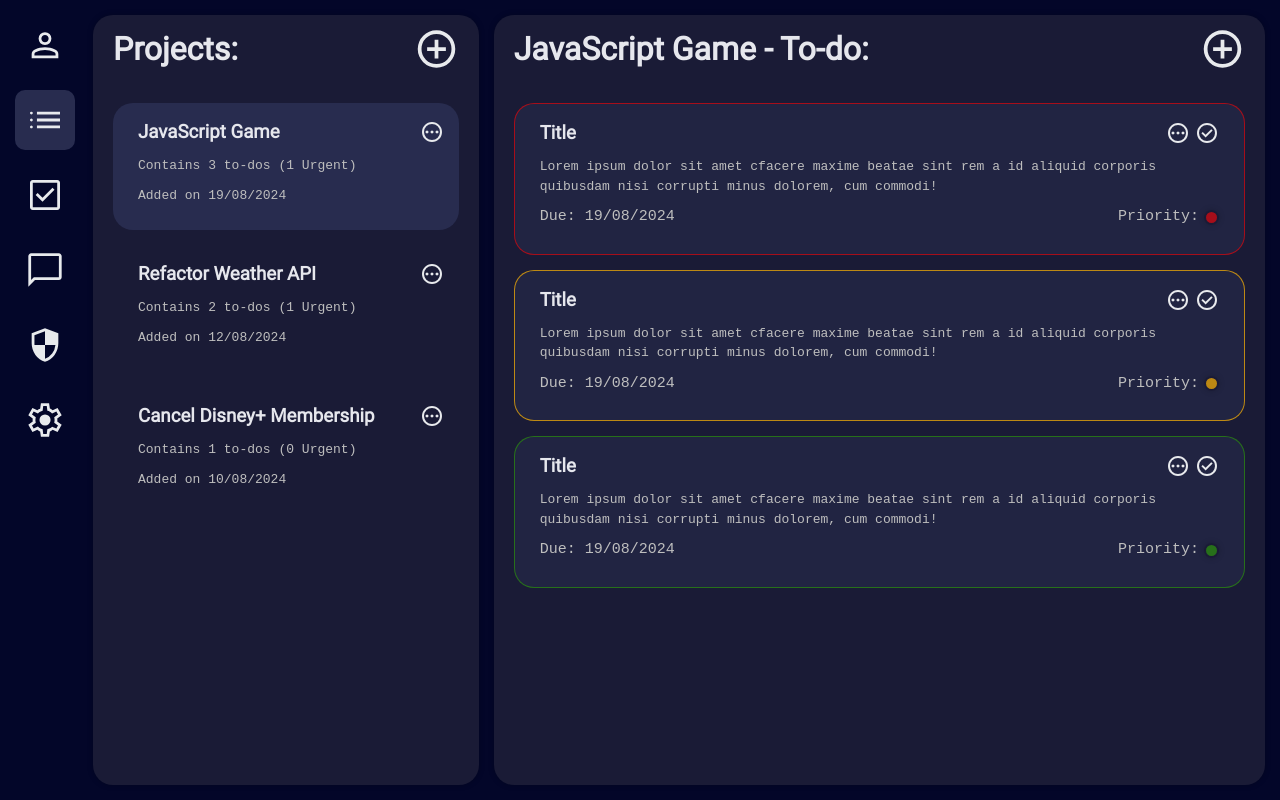
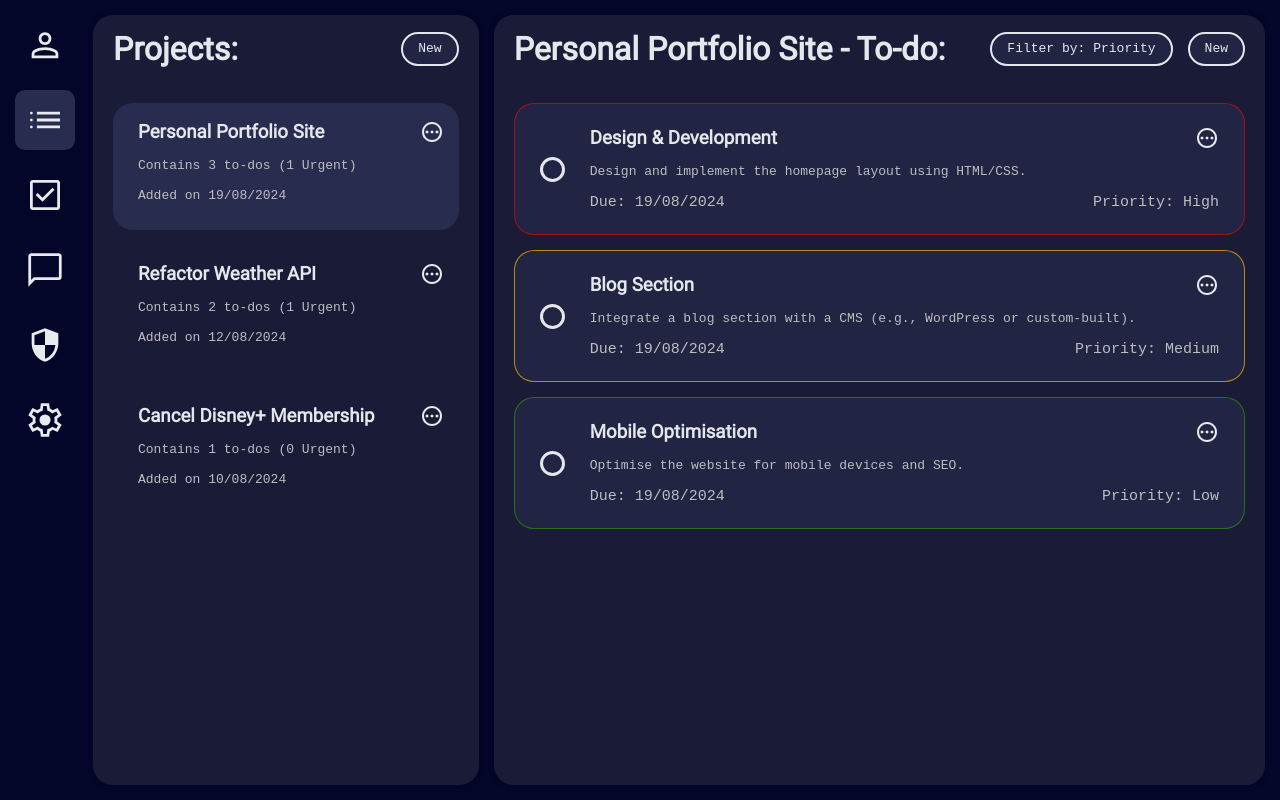
Before and after one commit to s111ew/odin-to-do-list, a website built with webpack: page src/template.html in a window 1280 px wide. Built offline with nearby package versions, Linux system fonts and the light colour scheme.

Commit message:
Add pill buttons to add new project/ to-do

```diff
--- a/src/style.css
+++ b/src/style.css
@@ -121,6 +121,7 @@
   .container-header {
     display: flex;
     justify-content: space-between;
+    align-items: center;
     background-color: var(--container-color);
   }
 
@@ -129,8 +130,14 @@
   }
 
   .container-header > img:hover {
-    transform: scale(1.05);
+    animation: grow-and-spin 0.2s ease-in-out forwards;
     cursor: pointer;
+  }
+
+  @keyframes grow-and-spin {
+    100% {
+        transform: scale(1.1);
+    }
   }
 
   h2 {
@@ -194,6 +201,31 @@
     gap: 15px;
   }
 
+  .pill-container {
+    display: flex;
+    gap: 15px;
+  }
+
+  .pill {
+    border: 2px solid var(--header-text-color);
+    padding: 5px 15px;
+    background-color: var(--hover-color);
+    font-family: monospace;
+  }
+
+  .pill:hover {
+    cursor: pointer;
+    background-color: var(--selected-color);
+  }
+
+  .add-button {
+    border-radius: 50px;
+  }
+
+  .filter-button {
+    border-radius: 25px;
+  }
+
   .to-do-grid {
     margin-top: 15px;
     display: flex;
@@ -203,12 +235,32 @@
 
   .to-do {
     background-color: var(--hover-color);
-    padding: 15px 25px 25px 25px;
+    padding: 20px 25px;
     border-radius: var(--container-border-radius);
+    display: flex;
+    gap: 25px;
+    align-items: center;
+    justify-content: space-between;
+    min-width: 700px;
+  }
+
+  .complete-button {
+    width: 25px;
+    height: 25px;
+    border: 3px solid var(--header-text-color);
+    border-radius: 50%;
+  }
+
+  .complete-button:hover {
+    background-color: var(--header-text-color);
+  }
+
+  .to-do-body {
     display: flex;
     flex-direction: column;
     justify-content: space-between;
     gap: 10px;
+    flex: 1;
   }
 
   .project,
@@ -237,16 +289,11 @@
     justify-content: space-between;
   }
 
-  .icons {
-    display: flex;
-    gap: 5px;
-  }
-
-  .icons > img {
+  .to-do-title > img {
     width: 24px;
   }
 
-  .icons > img:hover,
+  .to-do-title > img:hover,
   .project-header > img:hover {
     transform: scale(1.05);
     cursor: pointer;
@@ -272,28 +319,6 @@
 
   }
 
-  .urgent-icon,
-  .moderate-icon,
-  .low-icon {
-    width: 15px;
-    height: 15px;
-    border-radius: 50%;
-    border: 2px solid var(--container-color);
-    box-shadow: var(--container-box-shadow);
-  }
-
-  .urgent-icon {
-    background-color: var(--red);
-  }
-
-  .moderate-icon {
-    background-color: var(--orange);
-  }
-
-  .low-icon {
-    background-color: var(--green);
-  }
-
   .urgent {
     border: 1px solid var(--red);
   }
--- a/src/template.html
+++ b/src/template.html
@@ -29,12 +29,12 @@
     <div class="main-grid">
       <div class="projects-container container">
         <div class="container-header"
-          ><h2>Projects:</h2> <img src="./images/addcircle.svg" alt="add icon"
-        /></div>
+          ><h2>Projects:</h2><div class="pill add-button">New</div></div
+        >
         <div class="projects-grid">
           <div class="project selected">
             <div class="project-header"
-              ><h3>JavaScript Game</h3>
+              ><h3>Personal Portfolio Site</h3>
               <img src="./images/edit.svg" alt="edit icon"
             /></div>
             <span>Contains 3 to-dos (1 Urgent)</span>
@@ -60,63 +60,60 @@
       </div>
       <div class="to-do-container container">
         <div class="container-header"
-          ><h2>JavaScript Game - To-do:</h2>
-          <img src="./images/addcircle.svg" alt="add icon"
-        /></div>
+          ><h2>Personal Portfolio Site - To-do:</h2>
+          <div class="pill-container"
+            ><div class="pill filter-button">Filter by: Priority</div>
+            <div class="pill add-button">New</div></div
+          ></div
+        >
         <div class="to-do-grid">
           <div class="to-do urgent">
+            <div class="complete-button"></div>
+            <div class="to-do-body">
               <div class="to-do-title">
-              <h3>Title</h3>
-              <div class="icons">
+                <h3>Design & Development</h3>
                 <img src="./images/edit.svg" alt="edit icon" />
-                <img src="./images/checked.svg" alt="checkbox icon" />
-              </div>
               </div>
               <p class="to-do-description">
-              Lorem ipsum dolor sit amet cfacere maxime beatae sint rem a id
-              aliquid corporis quibusdam nisi corrupti minus dolorem, cum
-              commodi!
+                Design and implement the homepage layout using HTML/CSS.
               </p>
               <div class="to-do-extras"
                 ><span> Due: 19/08/2024 </span>
-              <span> Priority: <div class="urgent-icon"></div> </span
-            ></div>
+                <span> Priority: High</span></div
+              >
+            </div>
           </div>
           <div class="to-do moderate">
+            <div class="complete-button"></div>
+            <div class="to-do-body">
               <div class="to-do-title">
-              <h3>Title</h3>
-              <div class="icons">
+                <h3>Blog Section</h3>
                 <img src="./images/edit.svg" alt="edit icon" />
-                <img src="./images/checked.svg" alt="checkbox icon" />
-              </div>
               </div>
               <p class="to-do-description">
-              Lorem ipsum dolor sit amet cfacere maxime beatae sint rem a id
-              aliquid corporis quibusdam nisi corrupti minus dolorem, cum
-              commodi!
+                Integrate a blog section with a CMS (e.g., WordPress or
+                custom-built).
               </p>
               <div class="to-do-extras"
                 ><span> Due: 19/08/2024 </span>
-              <span> Priority: <div class="moderate-icon"></div> </span
-            ></div>
+                <span> Priority: Medium</span></div
+              >
+            </div>
           </div>
           <div class="to-do low">
+            <div class="complete-button"></div>
+            <div class="to-do-body">
               <div class="to-do-title">
-              <h3>Title</h3>
-              <div class="icons">
+                <h3>Mobile Optimisation</h3>
                 <img src="./images/edit.svg" alt="edit icon" />
-                <img src="./images/checked.svg" alt="checkbox icon" />
-              </div>
               </div>
               <p class="to-do-description">
-              Lorem ipsum dolor sit amet cfacere maxime beatae sint rem a id
-              aliquid corporis quibusdam nisi corrupti minus dolorem, cum
-              commodi!
+                Optimise the website for mobile devices and SEO.
               </p>
               <div class="to-do-extras"
-              ><span> Due: 19/08/2024 </span>
-              <span> Priority: <div class="low-icon"></div> </span
-            ></div>
+                ><span> Due: 19/08/2024 </span> <span> Priority: Low</span></div
+              >
+            </div>
           </div>
         </div>
       </div>
```
Also changed, not shown: src/index.js (line endings or trailing spaces). Lines whose indentation alone changed are shown as unchanged.
